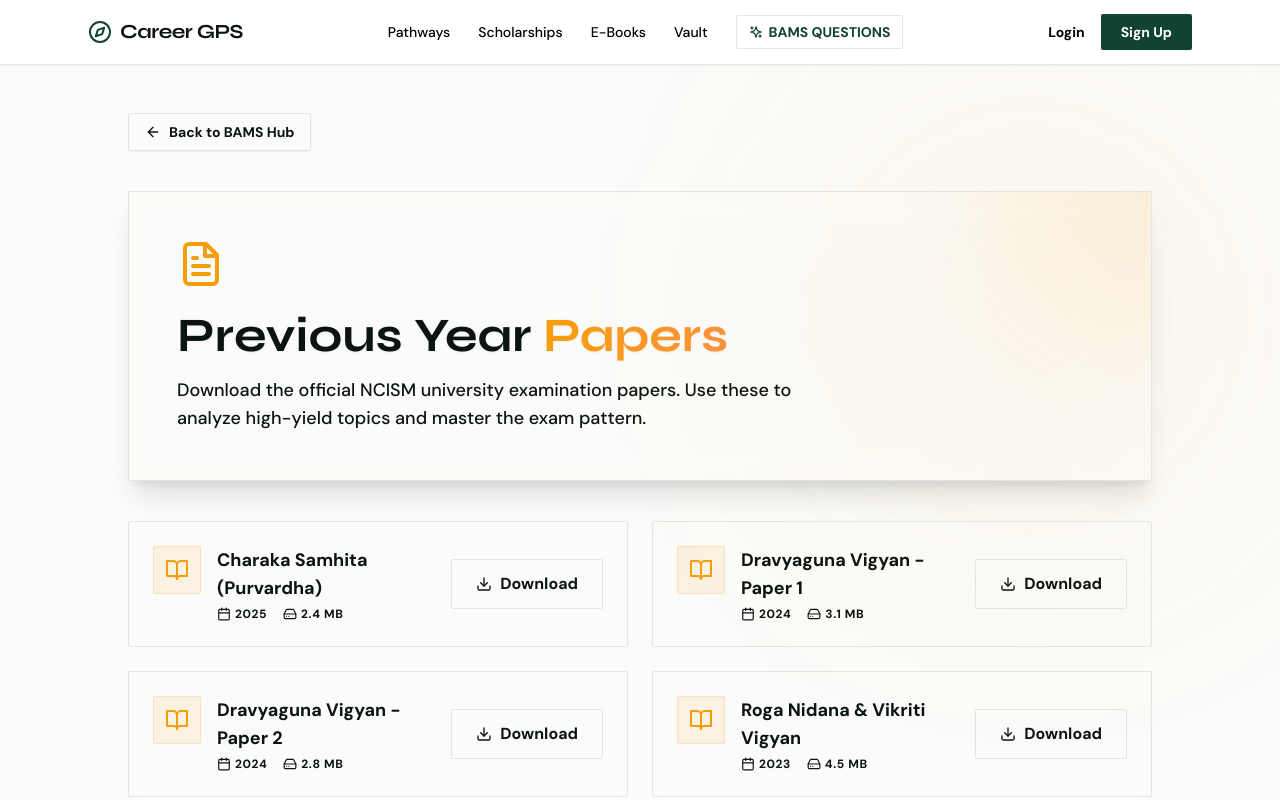
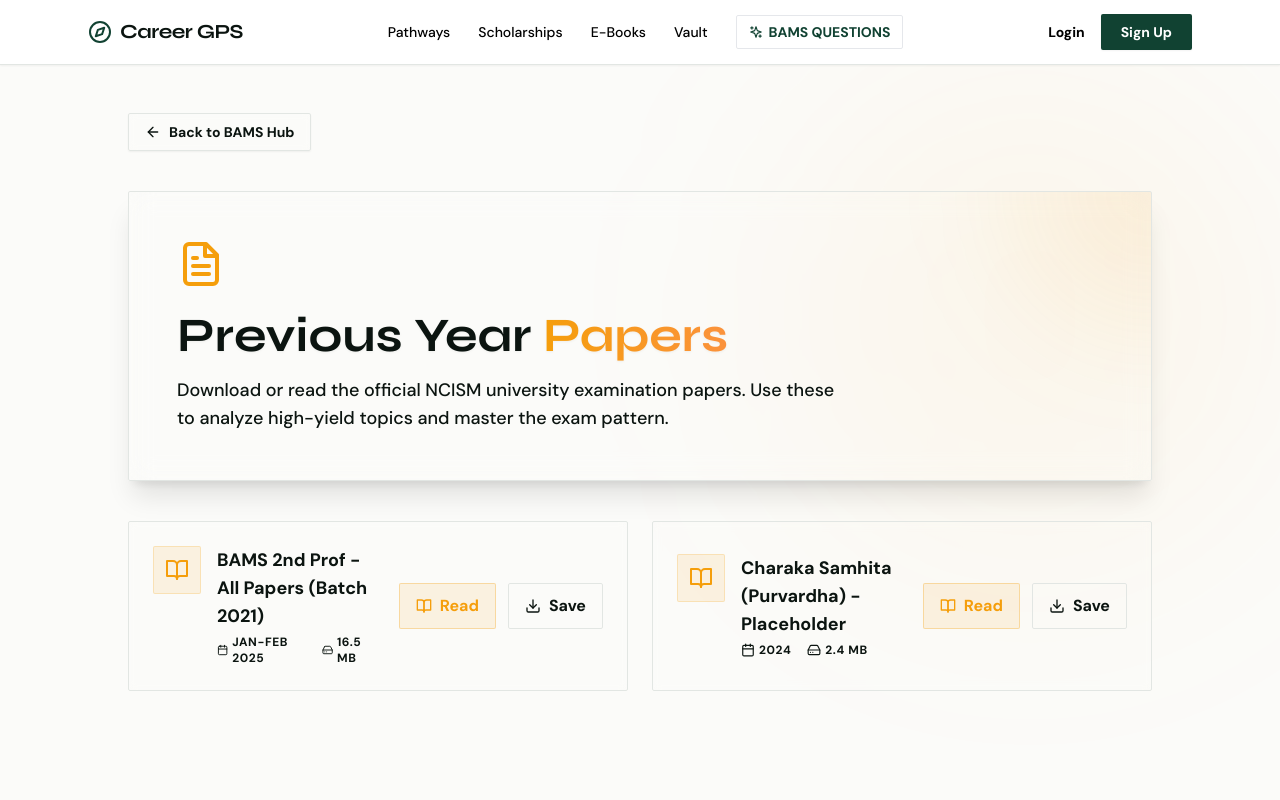
Before and after one commit to SahilDhinwa/Career-gps2.0, a Next.js app: page /bams-hub/papers in a window 1280 px wide. Shown: the top 800 px of the page. Built offline with nearby package versions, Linux system fonts and the light colour scheme; no server answers.

Commit message:
Revise PDF database and update button layout
Updated the PDF database with new papers and modified the download button layout to include a read option.

```diff
--- a/app/bams-hub/papers/page.tsx
+++ b/app/bams-hub/papers/page.tsx
@@ -3,13 +3,23 @@
 import Link from "next/link";
 import { ArrowLeft, Download, FileText, BookOpen, Calendar, HardDrive } from "lucide-react";
 
-// The PDF Database (Update these links to match your actual file names in the public/pdfs folder)
+// THE UPDATED PDF DATABASE
 const PREVIOUS_PAPERS = [
-  { id: 1, subject: "Charaka Samhita (Purvardha)", year: "2025", size: "2.4 MB", link: "/pdfs/charaka-2025.pdf" },
-  { id: 2, subject: "Dravyaguna Vigyan - Paper 1", year: "2024", size: "3.1 MB", link: "/pdfs/dravyaguna-1-2024.pdf" },
-  { id: 3, subject: "Dravyaguna Vigyan - Paper 2", year: "2024", size: "2.8 MB", link: "/pdfs/dravyaguna-2-2024.pdf" },
-  { id: 4, subject: "Roga Nidana & Vikriti Vigyan", year: "2023", size: "4.5 MB", link: "/pdfs/roga-nidana-2023.pdf" },
-  { id: 5, subject: "Rasa Shastra & Bhaishajya Kalpana", year: "2023", size: "5.2 MB", link: "/pdfs/rasa-shastra-2023.pdf" },
+  {
+    id: 1,
+    subject: "BAMS 2nd Prof - All Papers (Batch 2021)",
+    year: "Jan-Feb 2025",
+    size: "16.5 MB",
+    link: "/pdfs/batch-2021-all-papers.pdf" // EXACT match to your uploaded file
+  },
+  // You can add more files here later as you upload them to the public/pdfs folder!
+  {
+    id: 2,
+    subject: "Charaka Samhita (Purvardha) - Placeholder",
+    year: "2024",
+    size: "2.4 MB",
+    link: "#"
+  },
 ];
 
 export default function PreviousPapers() {
@@ -34,13 +44,13 @@ export default function PreviousPapers() {
             Previous Year <span className="text-transparent bg-clip-text bg-gradient-to-r from-amber-500 to-orange-400">Papers</span>
           </h1>
           <p className="text-lg text-foreground/70 font-medium max-w-2xl relative z-10">
-            Download the official NCISM university examination papers. Use these to analyze high-yield topics and master the exam pattern.
+            Download or read the official NCISM university examination papers. Use these to analyze high-yield topics and master the exam pattern.
           </p>
         </div>
 
         <div className="grid grid-cols-1 md:grid-cols-2 gap-6">
           {PREVIOUS_PAPERS.map((paper) => (
-            <div key={paper.id} className="group bg-surface/80 backdrop-blur-sm border border-surfaceBorder rounded-sm p-6 flex flex-col sm:flex-row items-start sm:items-center justify-between gap-6 hover:border-amber-500/50 hover:shadow-lg transition-all duration-300">
+            <div key={paper.id} className="group bg-surface/80 backdrop-blur-sm border border-surfaceBorder rounded-sm p-6 flex flex-col xl:flex-row items-start xl:items-center justify-between gap-6 hover:border-amber-500/50 hover:shadow-lg transition-all duration-300">
 
               <div className="flex items-start gap-4">
                 <div className="w-12 h-12 bg-amber-500/10 rounded-sm flex items-center justify-center shrink-0 border border-amber-500/20 group-hover:bg-amber-500/20 transition-colors">
@@ -55,15 +65,25 @@ export default function PreviousPapers() {
                 </div>
               </div>
 
-              <a
-                href={paper.link}
-                download
-                target="_blank"
-                rel="noopener noreferrer"
-                className="w-full sm:w-auto bg-foreground/5 hover:bg-amber-500 text-foreground hover:text-white border border-surfaceBorder hover:border-amber-500 font-bold py-3 px-6 rounded-sm flex items-center justify-center gap-2 transition-all duration-300 shrink-0"
-              >
-                <Download className="w-4 h-4" /> Download
-              </a>
+              {/* DUAL BUTTON LAYOUT: Read & Download */}
+              <div className="flex items-center gap-3 w-full xl:w-auto shrink-0 mt-2 xl:mt-0">
+                <a
+                  href={paper.link}
+                  target="_blank"
+                  rel="noopener noreferrer"
+                  className="flex-1 xl:flex-none bg-amber-500/10 hover:bg-amber-500/20 text-amber-500 border border-amber-500/30 font-bold py-2.5 px-4 rounded-sm flex items-center justify-center gap-2 transition-all duration-300"
+                >
+                  <BookOpen className="w-4 h-4" /> Read
+                </a>
+                <a
+                  href={paper.link}
+                  download
+                  className="flex-1 xl:flex-none bg-foreground/5 hover:bg-amber-500 text-foreground hover:text-white border border-surfaceBorder hover:border-amber-500 font-bold py-2.5 px-4 rounded-sm flex items-center justify-center gap-2 transition-all duration-300"
+                >
+                  <Download className="w-4 h-4" /> Save
+                </a>
+              </div>
+
             </div>
           ))}
         </div>
```
